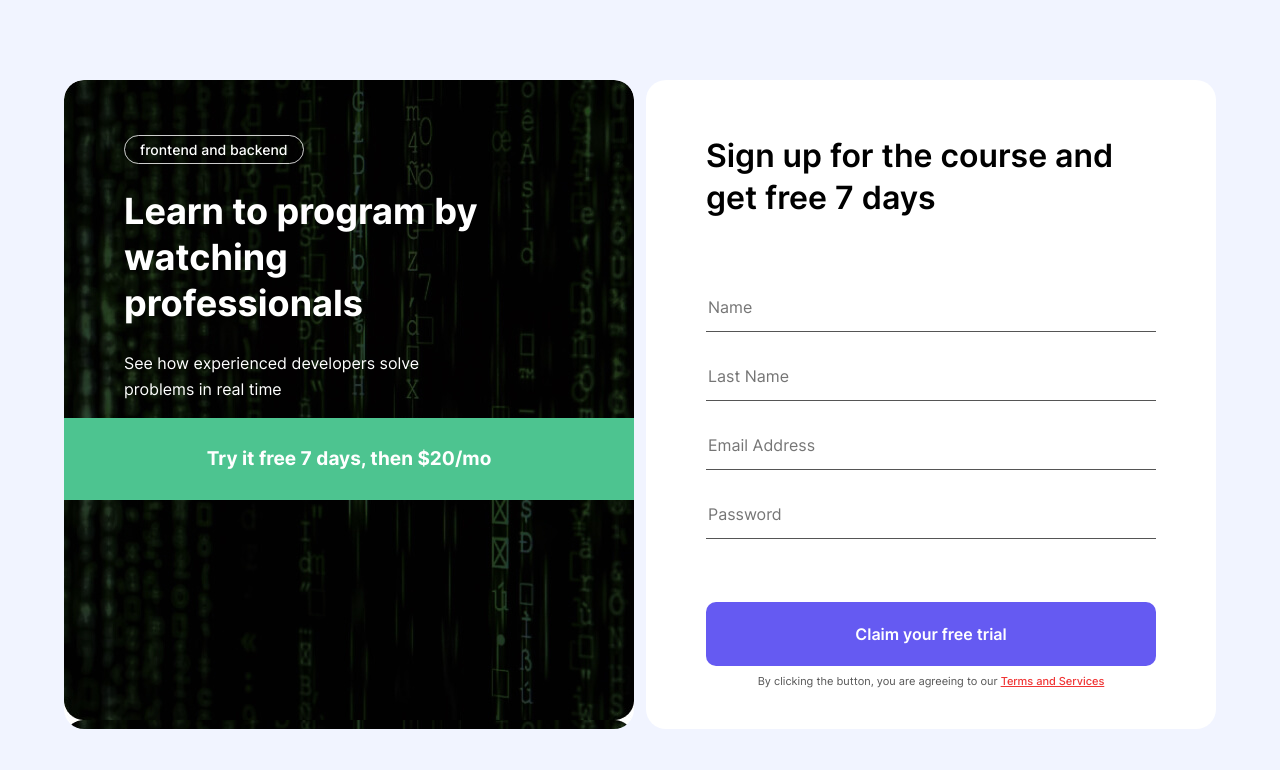
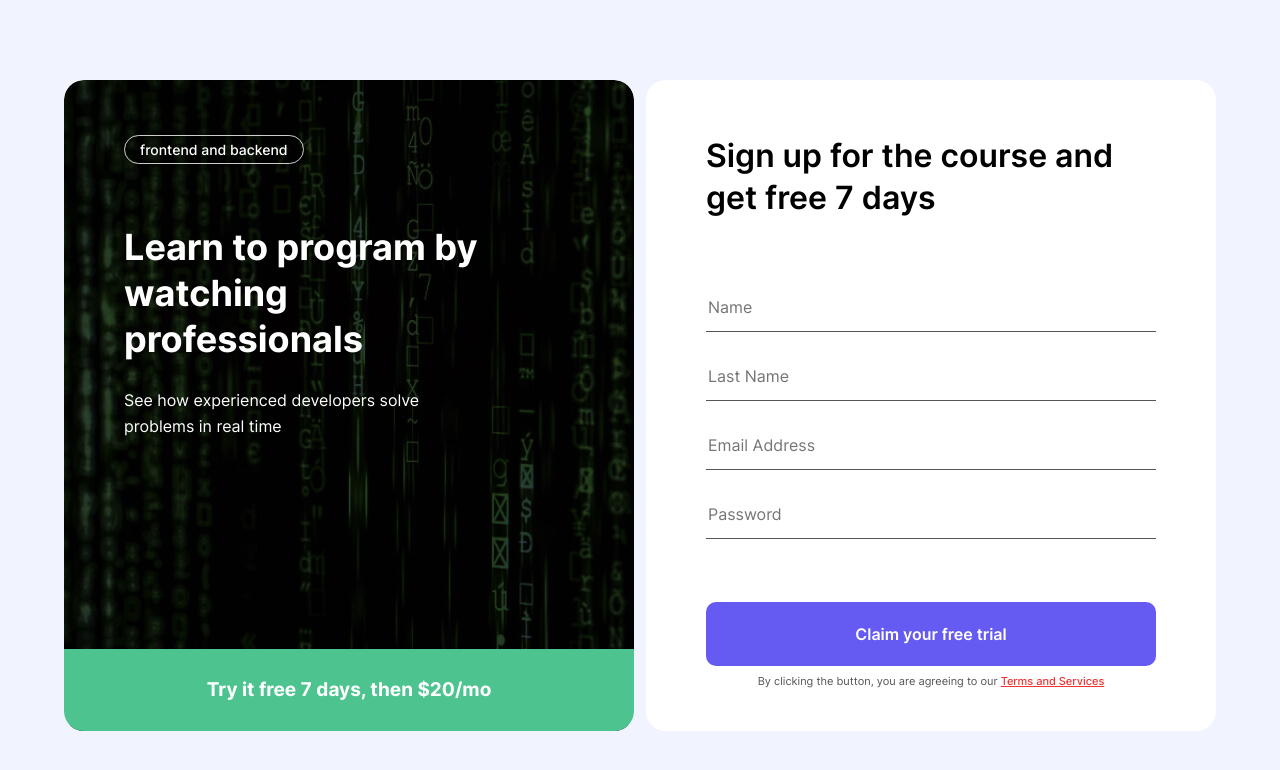
Before and after one commit to Bahriddin1/abr-intro, a plain HTML site: page index.html in a window 1280 px wide. Drawn offline with Linux system fonts and the light colour scheme.

Commit message:
add hero styless

```diff
--- a/css/styles.css
+++ b/css/styles.css
@@ -126,6 +126,8 @@ border-radius: 20px;
   flex-direction: column;
   align-items: flex-start;
   padding: 5px 15px;
+  margin-top: 0;
+  margin-bottom: 60px;
 width: 180px;
 border: 1px solid rgb(255, 255, 255, 0.8);
 border-radius: 41px;
@@ -138,6 +140,8 @@ border-radius: 41px;
 }
 
 .hero-heading{
+  margin-top: 0;
+  margin-bottom: 25px;
   font-family: "Inter";
   font-style: normal;
   font-weight: bold;
@@ -146,7 +150,10 @@ border-radius: 41px;
 }
 
 .hero-text{
+  margin-top: 0;
+  margin-bottom: 210px;
   width: 347px;
+
   font-family: "Inter";
   font-style: normal;
   font-weight: normal;
```
